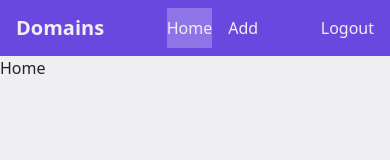
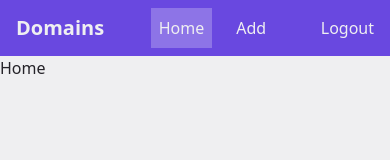
Before and after one commit to felixx78/Test-Task, a React (Vite) app in the folder client/: page / in a window 390 px wide. Shown: the top 160 px of the page. Built offline with nearby package versions, Linux system fonts and the light colour scheme.

Commit message:
add padding x Sidebar

```diff
--- a/client/src/components/Sidebar.tsx
+++ b/client/src/components/Sidebar.tsx
@@ -26,7 +26,7 @@ function Sidebar() {
 
           return (
             <Link
-              className={`${location.pathname === i.href ? "bg-primary-light" : ""} w-full py-2 text-center sm:block`}
+              className={`${location.pathname === i.href ? "bg-primary-light" : ""} w-full p-2 text-center sm:block`}
               to={i.href}
               key={i.name}
             >
```
